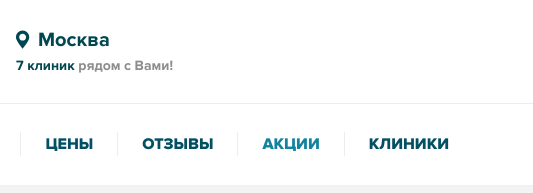
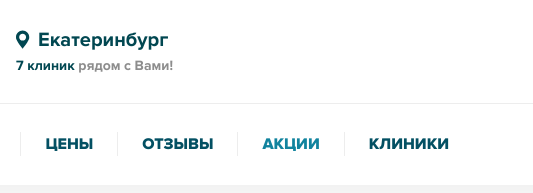
Before and after one commit to Vlad-Se/Belberry, a plain HTML site: page index.html in a window 1280 px wide. Shown: the top 193 px of the page, 411-944 px from the left. Drawn offline with Linux system fonts and the light colour scheme; files whose address does not match are found by name; a web font is replaced by a local one.

Commit message:
Update index.html

```diff
--- a/index.html
+++ b/index.html
@@ -15,7 +15,7 @@
 			<div class="header__top-logo-city">
 				<a href="#" class="header__logo"><img src="img/logo.svg" alt="logotype"></a>
 				<div class="header__city">
-					<div class="header__city-gl">Москва</div>
+					<div class="header__city-gl">Екатеринбург</div>
 					<div class="header__city-branches"><span>7 клиник</span> рядом с Вами!</div>
 				</div>
 			</div>
```
